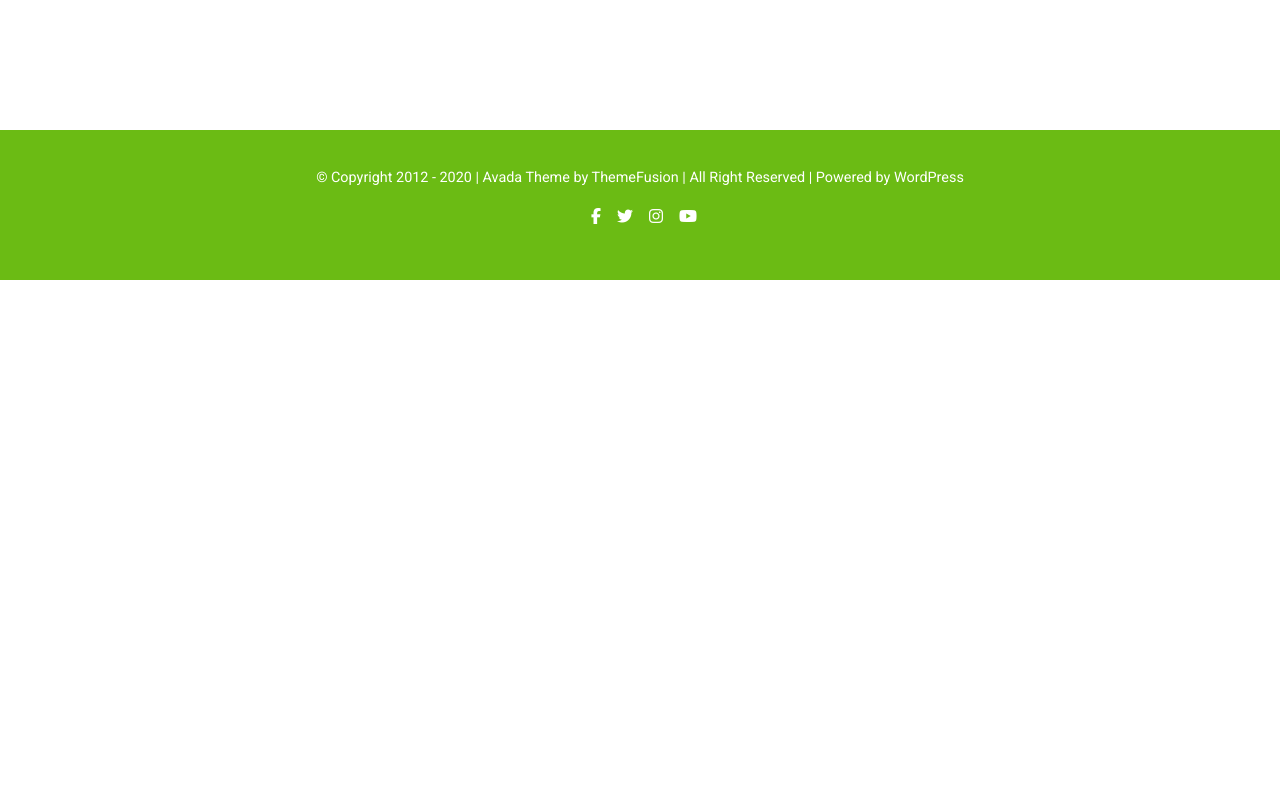
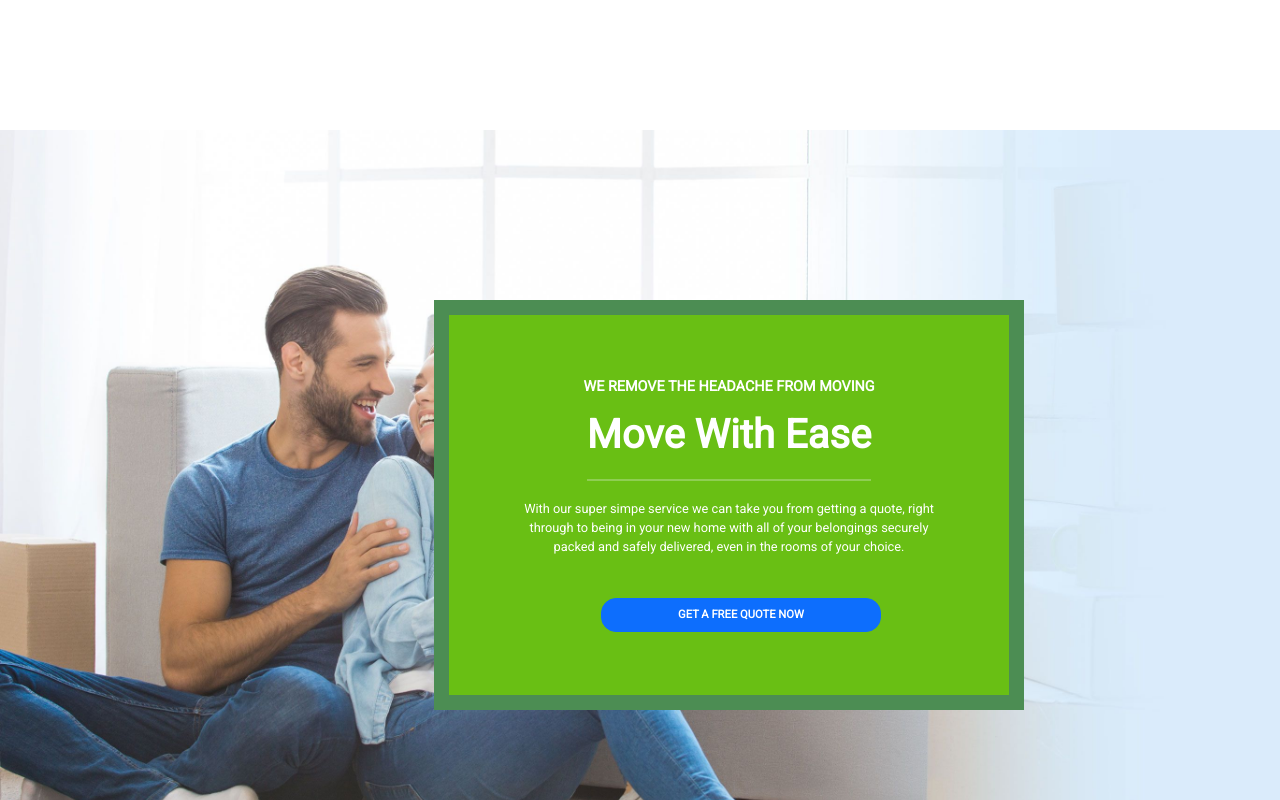
Before and after one commit to Shinrael/proj-html-vuejs, a Vue app: page / in a window 1280 px wide. Shown: the part 2520-3320 px from the top of the page. Before the commit the page ends 2800 px from the top, so only its background shows below. Built offline with nearby package versions, Linux system fonts and the light colour scheme.

Commit message:
[add] move section

```diff
--- a/src/App.vue
+++ b/src/App.vue
@@ -4,6 +4,7 @@ import Header from './components/Header.vue';
 import Hero from './components/Hero.vue';
 import Award from './components/Award.vue';
 import Service from './components/Service.vue';
+import MoveWithEase from './components/MoveWithEase.vue';
 import Footer from './components/Footer.vue';
 
   export default {
@@ -12,6 +13,7 @@ import Footer from './components/Footer.vue';
       Hero,
       Award,
       Service,
+      MoveWithEase,
       Footer,
     },
     data(){
@@ -30,6 +32,7 @@ import Footer from './components/Footer.vue';
     <Hero />
     <Award />
     <Service />
+    <MoveWithEase />
     <Footer />
   </body>
 </template>
--- /dev/null
+++ b/src/components/MoveWithEase.vue
@@ -0,0 +1,69 @@
+<script>
+import { store } from '../data/store'
+
+  export default {
+    data(){
+      return{
+        store,
+        surtitle:'WE REMOVE THE HEADACHE FROM MOVING',
+        title:'Move With Ease',
+        paragraph:'With our super simpe service we can take you from getting a quote, right through to being in your new home with all of your belongings securely packed and safely delivered, even in the rooms of your choice.'
+      }
+    }
+  }
+</script>
+
+<template>
+  <section class="d-flex justify-content-center">
+    <div class="container-move d-flex justify-content-end align-items-center">
+      <div class="square text-center text-white d-flex flex-column justify-content-center align-items-center">
+        <h6>{{ surtitle }}</h6>
+        <h2>{{ title }}</h2>
+        <p>{{ paragraph }}</p>
+        <button type="button" class="btn btn-primary ms-4 w-50 ">GET A FREE QUOTE NOW</button>
+      </div>
+    </div>
+  </section>
+</template>
+
+
+<style lang="scss" scoped>
+  section{
+    height: 750px;
+    background-image: url("../../public/img/avada-movers-movewithease-background-new.jpg");
+    background-size: cover;
+    .container-move{
+      width: 60%;
+      height: 100%;
+      .square{
+        height: 410px;
+        width: 590px;
+        background-color: #69bf14;
+        border: 15px solid #4c8d53;
+        h6{
+          font-weight: 700;
+          font-size: .9rem;
+        }
+        h2{
+          font-weight: bold;
+          font-size: 2.5rem;
+          margin: 8px 0;
+          border-bottom: 2px solid #8fce53;
+          padding-bottom: 20px;
+        }
+        p{
+          font-size: .8rem;
+          width: 75%;
+          margin-top: 10px;
+        }
+        button{
+          margin-top:25px;
+          font-size: .7rem;
+          font-weight: bold;
+          padding: 8px 20px;
+          border-radius: 15px;
+        }
+      }
+    }
+  }
+</style>
--- a/src/components/partials/Cardservice.vue
+++ b/src/components/partials/Cardservice.vue
@@ -23,8 +23,8 @@
 
 <style lang="scss">
   .card{
-    border: 15px solid #e9e9e9;
-    border-radius: 0;
+    border: 15px solid #e9e9e9 !important;
+    border-radius: 0 !important;
     .card-body{
       border-top: 15px solid #e9e9e9;
       h5{
```
